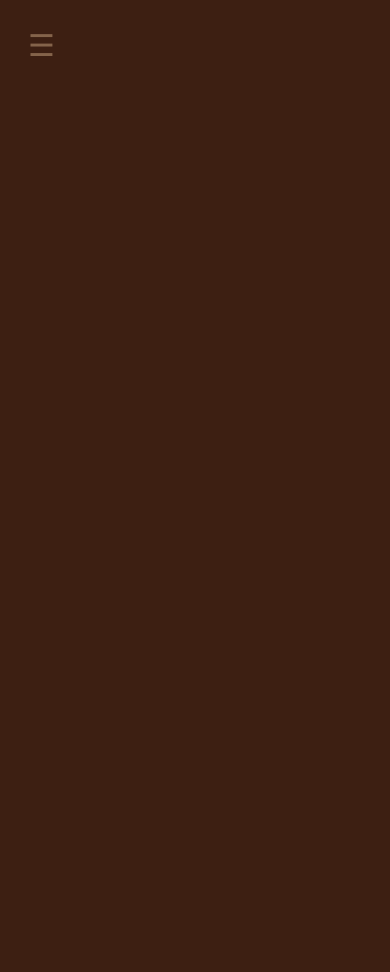
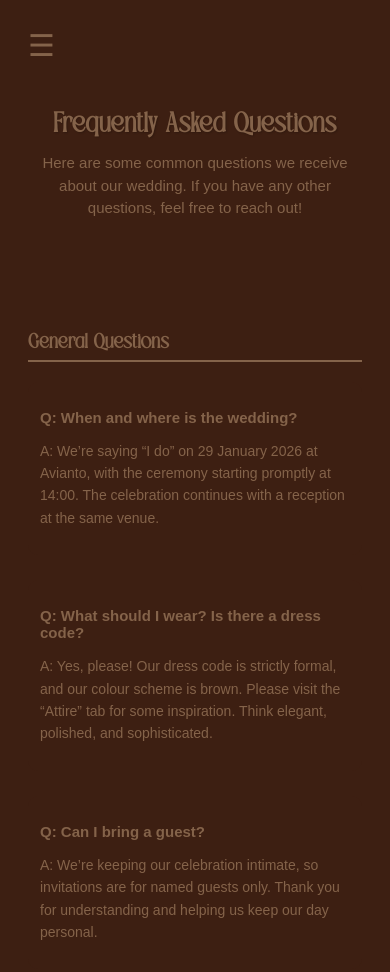
Before and after one commit to profoundBoi/TheChettys, a plain HTML site: page docs/questions/questions.html in a window 390 px wide. Shown: the top 972 px of the page. Before the commit the page ends 844 px from the top, so only its background shows below. Drawn offline with Linux system fonts and the light colour scheme.

Commit message:
Questions done

```diff
--- /dev/null
+++ b/docs/questions/question.css
@@ -0,0 +1,136 @@
+header {
+  text-align: center;
+  padding: 60px 20px 30px;
+}
+
+header h1 {
+  font-family: 'TBJ Palatino', serif;
+  font-size: 48px;
+  color: #84634A;
+  margin-bottom: 10px;
+  text-shadow: 1px 1px 2px rgba(0, 0, 0, 0.2);
+}
+
+header p {
+  font-family: 'Quiche Sans', sans-serif;
+  font-size: 20px;
+  color:#84634A;
+  max-width: 800px;
+  margin: 0 auto;
+  line-height: 1.5;
+}
+
+/* Main Layout */
+main {
+  max-width: 900px;
+  margin: 0 auto;
+  padding: 40px 20px;
+  font-family: 'Quiche Sans', sans-serif;
+  color: #84634A;
+}
+
+/* Section Titles */
+.faq h2 {
+  color: #84634A;
+  font-family: 'TBJ Palatino', serif;
+  font-size: 32px;
+  border-bottom: 2px solid #84634A;
+  padding-bottom: 5px;
+  margin-top: 40px;
+  margin-bottom: 20px;
+}
+
+/* Questions */
+.question {
+  margin-bottom: 25px;
+  background-color: #3D1F12;
+  padding: 20px;
+  border-radius: 10px;
+
+}
+
+.question h3 {
+  font-size: 20px;
+  color: #84634A;
+  margin-bottom: 8px;
+}
+
+.question p {
+  font-size: 18px;
+  line-height: 1.6;
+  color:#84634A;
+}
+@media (max-width: 1366px) {
+  header h1 {
+    font-size: 42px;
+  }
+
+  header p {
+    font-size: 18px;
+  }
+
+  .faq h2 {
+    font-size: 28px;
+  }
+
+  .question h3 {
+    font-size: 18px;
+  }
+
+  .question p {
+    font-size: 16px;
+  }
+}
+
+@media (max-width: 768px) {
+  header h1 {
+    font-size: 36px;
+  }
+
+  header p {
+    font-size: 16px;
+    padding: 0 10px;
+  }
+
+  .faq h2 {
+    font-size: 24px;
+  }
+
+  .question {
+    padding: 15px;
+  }
+
+  .question h3 {
+    font-size: 16px;
+  }
+
+  .question p {
+    font-size: 15px;
+  }
+}
+
+@media (max-width: 480px) {
+  header h1 {
+    font-size: 30px;
+  }
+
+  header p {
+    font-size: 15px;
+  }
+
+  .faq h2 {
+    font-size: 22px;
+  }
+
+  .question {
+    padding: 12px;
+  }
+
+  .question h3 {
+    font-size: 15px;
+  }
+
+  .question p {
+    font-size: 14px;
+  }
+}
--- a/docs/questions/questions.html
+++ b/docs/questions/questions.html
@@ -5,6 +5,7 @@
     <meta name="viewport" content="width=device-width, initial-scale=1.0">
     <title>Questions</title>
     <link rel="stylesheet" href="../styles/main.css">
+    <link rel="stylesheet" href="../questions/question.css">
     <link rel="preconnect" href="https://fonts.googleapis.com">
     <link rel="preconnect" href="https://fonts.gstatic.com" crossorigin>
     <script src="https://kit.fontawesome.com/5b1876fb7a.js" crossorigin="anonymous"></script>
@@ -40,12 +41,71 @@
 </nav>
 
 <header>
+    <h1>Frequently Asked Questions</h1>
+    <p>Here are some common questions we receive about our wedding. If you have any other questions, feel free to reach out!</p>
 </header>
 
 <main>
+    <section class="faq">
+        <h2>General Questions</h2>
+        <div class="question">
+            <h3>Q: When and where is the wedding?</h3>
+            <p>A: We’re saying “I do” on 29 January 2026 at Avianto, with the ceremony starting promptly at 14:00. The celebration continues
+                with a reception at the same venue.</p>
+        </div>
+        <div class="question">
+            <h3>Q: What should I wear? Is there a dress code?</h3>
+            <p>A: Yes, please! Our dress code is strictly formal, and our colour scheme is brown. Please visit the “Attire” tab for some
+                inspiration. Think elegant, polished, and sophisticated.</p>
+        </div>
+        <div class="question">
+            <h3>Q: Can I bring a guest?</h3>
+            <p>A: We’re keeping our celebration intimate, so invitations are for named guests only. Thank you for understanding and helping us
+                keep our day personal.</p>
+        </div>
+    </section>
+
+    <section class="faq">
+        <h2>Wedding Details</h2>
+        <div class="question">
+            <h3>Q: Is the ceremony indoors or outdoors?</h3>
+            <p>A: The ceremony will be indoors, so you won’t have to worry about the weather.</p>
+        </div>
+        <div class="question">
+            <h3>Q: What time should I arrive?</h3>
+            <p>A: We recommend arriving between 13:15 and 13:30 to allow time for parking and finding your seat before the ceremony begins at
+                14:00.</p>
+        </div>
+             <div class="question">
+            <h3>Q: Are kids welcome?</h3>
+            <p>A: Children listed on family invitations are warmly welcome. Otherwise, we kindly ask for an adults-only celebration.</p>
+        </div>
+    </section>
+
+    <section class="faq">
+        <h2>Gifts & Giving</h2>
+        <div class="question">
+            <h3>Q: Are you registered anywhere?</h3>
+            <p>A: We don’t have a formal gift registry. Your presence is the greatest gift we could ask for. However, if you’d like to bless us
+                further, we are gratefully accepting cash gifts to help us start our new chapter</p>
+        </div>
+    </section>
+
+    <section class="faq">
+        <h2>RSVP</h2>
+        <div class="question">
+            <h3>Q: How do I RSVP?</h3>
+            <p>A: RSVP details will be shared soon—stay tuned! Please respond by the specified date to help us finalise our guest list.</p>
+        </div>
+          <div class="question">
+            <h3>Q: What if I have more questions?</h3>
+            <p>A: Feel free to reach out directly to the bride, Kindle, at 060 562 3582. She’s happy to help with anything you’re unsure about!</p>
+        </div>
+    </section>
 </main>
 
 <footer>
+   <p>&copy; 2025 Joshua Chetty & Kindle Natasha Van Heerden</p>
 </footer>
 </body>
 </html>
```
